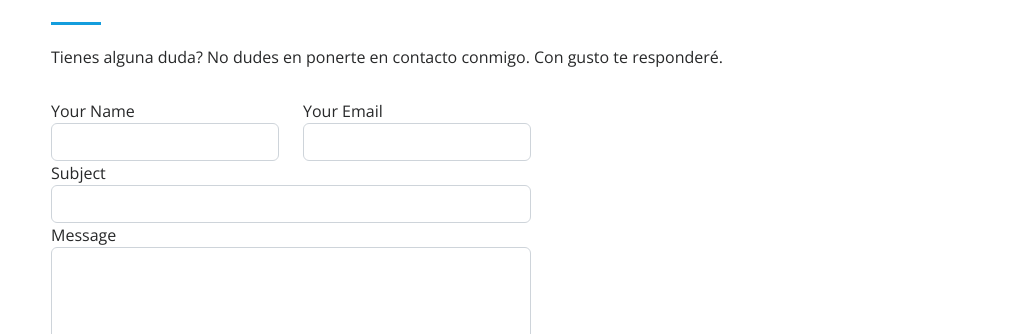
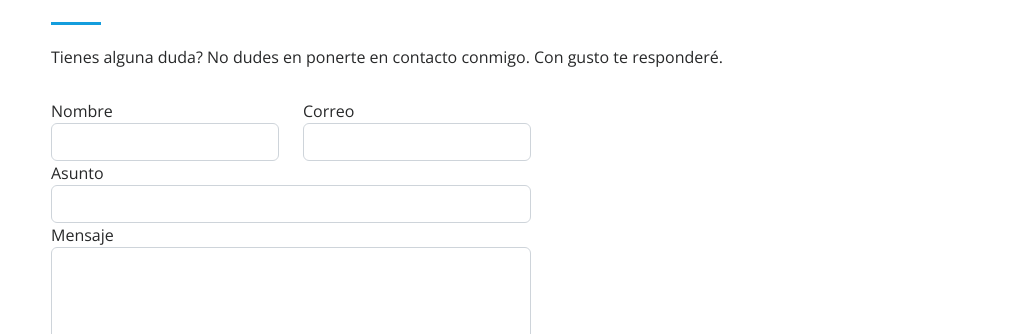
Before and after one commit to yandivd/myPortafolio, a Django app: page / in a window 1280 px wide. Shown: the part 5357-5691 px from the top of the page, without its empty margins (261-1280 px from the left). Run offline with Django 3.2, Linux system fonts and the light colour scheme; data comes from the database, SQL or seed files in the repository; some libraries are stand-ins or nearby versions.

Commit message:
Cambiando idioma a los campos

```diff
--- a/main/templates/main/index.html
+++ b/main/templates/main/index.html
@@ -573,20 +573,20 @@
             {% csrf_token %} <!---Token de seguridad siempre necesario--->
               <div class="row">
                 <div class="form-group col-md-6">
-                  <label for="name">Your Name</label>
+                  <label for="name">Nombre</label>
                   <input type="text" name="name" class="form-control" id="name" required>
                 </div>
                 <div class="form-group col-md-6">
-                  <label for="name">Your Email</label>
+                  <label for="name">Correo</label>
                   <input type="email" class="form-control" name="email" id="email" required>
                 </div>
               </div>
               <div class="form-group">
-                <label for="name">Subject</label>
+                <label for="name">Asunto</label>
                 <input type="text" class="form-control" name="asunto" id="subject" required>
               </div>
               <div class="form-group">
-                <label for="name">Message</label>
+                <label for="name">Mensaje</label>
                 <textarea class="form-control" name="message" rows="10" required></textarea>
               </div>
               <div class="text-center mt-3"><button type="submit" class="btn btn-primary">Enviar</button></div>
```
